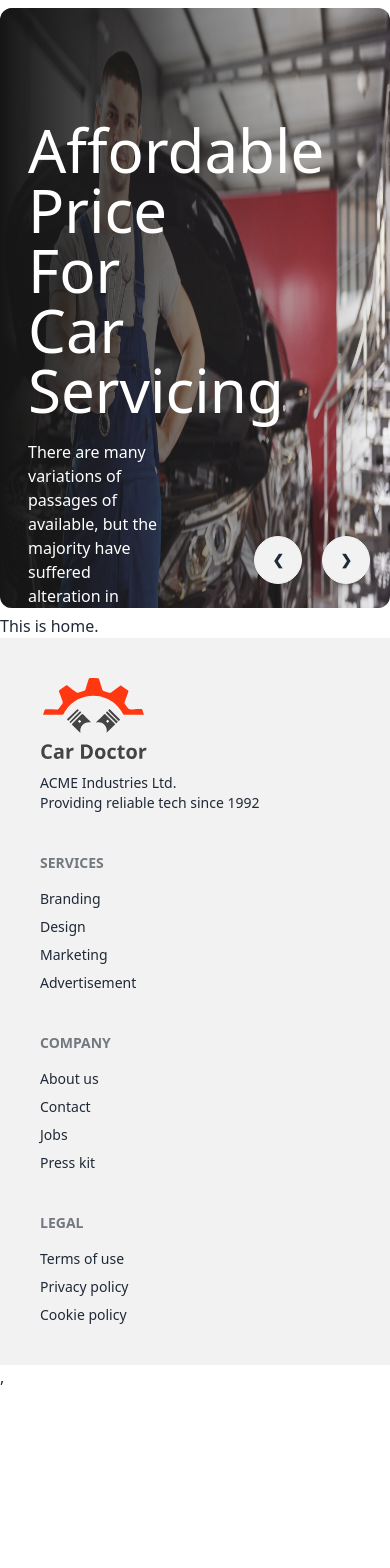
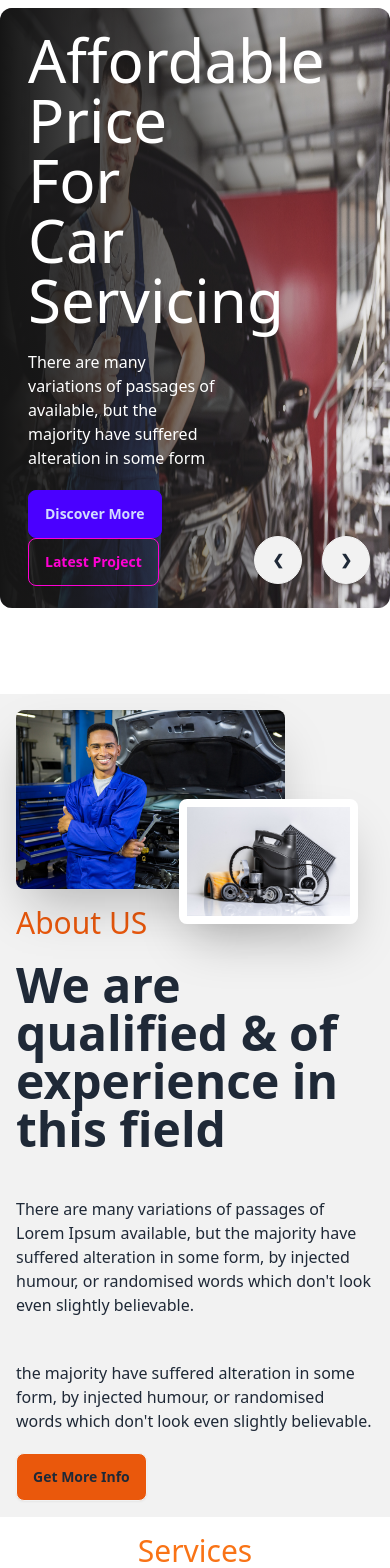
Before and after one commit to freelancermd82/car-doctor-two2-client, a React (Vite) app: page / in a window 390 px wide. Shown: the part 120-1688 px from the top of the page. Before the commit the page ends 1509 px from the top, so only its background shows below. Built offline with nearby package versions, Linux system fonts and the light colour scheme.

Commit message:
about service

```diff
--- a/package.json
+++ b/package.json
@@ -14,6 +14,7 @@
     "match-sorter": "^6.3.4",
     "react": "^18.3.1",
     "react-dom": "^18.3.1",
+    "react-icons": "^5.3.0",
     "react-router-dom": "^6.26.2",
     "sort-by": "^1.2.0"
   },
--- /dev/null
+++ b/src/pages/Home/About/About.jsx
@@ -0,0 +1,33 @@
+import React from 'react';
+import parts from '../../../assets/images/about_us/parts.jpg';
+import person from '../../../assets/images/about_us/person.jpg';
+
+const About = () => {
+    return (
+        <div className="hero bg-base-200 mt-20">
+            <div className="hero-content flex-col lg:flex-row">
+                <div className='lg:w-1/2 relative'>
+                    <img
+                        src={person}
+                        className="w-3/4 rounded-lg shadow-2xl" />
+                    <img
+                        src={parts}
+                        className="w-1/2 right-4 top-1/2 rounded-lg border-8 border-white shadow-2xl absolute" />
+                </div>
+                <div className='lg:w-1/2 space-y-5'>
+                    <h3 className='text-3xl text-orange-600'>About US</h3>
+                    <h1 className="text-5xl font-bold">We are qualified & of experience in this field</h1>
+                    <p className="py-6">
+                        There are many variations of passages of Lorem Ipsum available, but the majority have suffered alteration in some form, by injected humour, or randomised words which don't look even slightly believable.
+                    </p>
+                    <p>
+                        the majority have suffered alteration in some form, by injected humour, or randomised words which don't look even slightly believable.
+                    </p>
+                    <button className="btn bg-orange-600 ">Get More Info</button>
+                </div>
+            </div>
+        </div>
+    );
+};
+
+export default About;
--- a/src/pages/Home/Banner/Banner.jsx
+++ b/src/pages/Home/Banner/Banner.jsx
@@ -11,8 +11,8 @@ const Banner = () => {
                 <img
                     src={img1}
                     className="w-full rounded-xl" />
-                <div className="absolute w-full rounded-xl h-full bg-gradient-to-r from-[#151515] to-[rgba(21, 21, 21, 0)]">
-                    <div className='w-1/3 mt-28 ml-7 text-white space-y-5'>
+                <div className="absolute w-full flex items-center rounded-xl h-full bg-gradient-to-r from-[#151515] to-[rgba(21, 21, 21, 0)]">
+                    <div className='w-1/2 ml-7 text-white space-y-5'>
                         <h1 className='text-6xl'>Affordable Price For Car Servicing</h1>
                         <p>There are many variations of passages of  available, but the majority have suffered alteration in some form</p>
                         <div className=''>
@@ -29,27 +29,57 @@ const Banner = () => {
             <div id="slide2" className="carousel-item relative w-full">
                 <img
                     src={img2}
-                    className="w-full rounded" />
-                <div className="absolute left-5 right-5 top-1/2 flex -translate-y-1/2 transform justify-between">
-                    <a href="#slide1" className="btn btn-circle">❮</a>
+                    className="w-full rounded-xl" />
+                <div className="absolute w-full flex items-center rounded-xl h-full bg-gradient-to-r from-[#151515] to-[rgba(21, 21, 21, 0)]">
+                    <div className='w-1/2 ml-7 text-white space-y-5'>
+                        <h1 className='text-6xl'>Affordable Price For Car Servicing</h1>
+                        <p>There are many variations of passages of  available, but the majority have suffered alteration in some form</p>
+                        <div className=''>
+                            <button className="btn btn-primary mr-5">Discover More</button>
+                            <button className="btn btn-outline btn-secondary">Latest Project</button>
+                        </div>
+                    </div>
+                </div>
+                <div className="absolute left-5 right-5 bottom-0 flex -translate-y-1/2 transform justify-end">
+                    <a href="#slide1" className="btn btn-circle mr-5">❮</a>
                     <a href="#slide3" className="btn btn-circle">❯</a>
                 </div>
             </div>
             <div id="slide3" className="carousel-item relative w-full">
                 <img
                     src={img3}
-                    className="w-full rounded" />
-                <div className="absolute left-5 right-5 top-1/2 flex -translate-y-1/2 transform justify-between">
-                    <a href="#slide2" className="btn btn-circle">❮</a>
+                    className="w-full rounded-xl" />
+                <div className="absolute w-full flex items-center rounded-xl h-full bg-gradient-to-r from-[#151515] to-[rgba(21, 21, 21, 0)]">
+                    <div className='w-1/2 ml-7 text-white space-y-5'>
+                        <h1 className='text-6xl'>Affordable Price For Car Servicing</h1>
+                        <p>There are many variations of passages of  available, but the majority have suffered alteration in some form</p>
+                        <div className=''>
+                            <button className="btn btn-primary mr-5">Discover More</button>
+                            <button className="btn btn-outline btn-secondary">Latest Project</button>
+                        </div>
+                    </div>
+                </div>
+                <div className="absolute left-5 right-5 bottom-0 flex -translate-y-1/2 transform justify-end">
+                    <a href="#slide2" className="btn btn-circle mr-5">❮</a>
                     <a href="#slide4" className="btn btn-circle">❯</a>
                 </div>
             </div>
             <div id="slide4" className="carousel-item relative w-full">
                 <img
                     src={img4}
-                    className="w-full rounded" />
-                <div className="absolute left-5 right-5 top-1/2 flex -translate-y-1/2 transform justify-between">
-                    <a href="#slide3" className="btn btn-circle">❮</a>
+                    className="w-full rounded-xl" />
+                <div className="absolute w-full flex items-center rounded-xl h-full bg-gradient-to-r from-[#151515] to-[rgba(21, 21, 21, 0)]">
+                    <div className='w-1/2 ml-7 text-white space-y-5'>
+                        <h1 className='text-6xl'>Affordable Price For Car Servicing</h1>
+                        <p>There are many variations of passages of  available, but the majority have suffered alteration in some form</p>
+                        <div className=''>
+                            <button className="btn btn-primary mr-5">Discover More</button>
+                            <button className="btn btn-outline btn-secondary">Latest Project</button>
+                        </div>
+                    </div>
+                </div>
+                <div className="absolute left-5 right-5 bottom-0 flex -translate-y-1/2 transform justify-end">
+                    <a href="#slide3" className="btn btn-circle mr-5">❮</a>
                     <a href="#slide1" className="btn btn-circle">❯</a>
                 </div>
             </div>
--- a/src/pages/Home/Home/Home.jsx
+++ b/src/pages/Home/Home/Home.jsx
@@ -1,11 +1,14 @@
 import React from 'react';
 import Banner from '../Banner/Banner';
+import About from '../About/About';
+import Services from '../Services/Services';
 
 const Home = () => {
     return (
         <div>
             <Banner></Banner>
-            <h3>This is home.</h3>
+            <About></About>
+            <Services></Services>
         </div>
     );
 };
--- /dev/null
+++ b/src/pages/Home/Services/ServiceCard.jsx
@@ -0,0 +1,24 @@
+import React from 'react';
+import { FaArrowRight } from "react-icons/fa";
+
+const ServiceCard = ({ service }) => {
+    const { title, img, price } = service;
+    return (
+        <div className="card bg-base-100 w-96 shadow-xl mb-5">
+            <figure className="px-10 pt-10">
+                <img
+                    src={img}
+                    className="rounded-xl" />
+            </figure>
+            <div className="card-body">
+                <h2 className="card-title">{title}</h2>
+                <p className='text-xl text-orange-500'>Price: ${price}</p>
+                <div className="card-actions flex justify-end">
+                    <button className="btn bg-orange-600"><FaArrowRight /></button>
+                </div>
+            </div>
+        </div>
+    );
+};
+
+export default ServiceCard;
--- /dev/null
+++ b/src/pages/Home/Services/Services.jsx
@@ -0,0 +1,34 @@
+import { data } from 'autoprefixer';
+import React, { useEffect, useState } from 'react';
+import ServiceCard from './ServiceCard';
+
+const Services = () => {
+    const [services, setServices] = useState([]);
+
+    useEffect(() => {
+        fetch('services.json')
+            .then(res => res.json())
+            .then(data => setServices(data));
+    }, [])
+    return (
+        <div className='mt-4'>
+            <div className='text-center space-y-3'>
+                <h3 className='text-3xl text-orange-500'>Services</h3>
+                <h2 className='text-5xl'>Our Services area</h2>
+                <p>the majority have suffered alteration in some form, by injected humour,<br /> or randomised words which do not look even slightly believable. </p>
+            </div>
+
+            <div className='grid sm:grid-cols-1 md:grid-cols-2 lg:grid-cols-3 gap-5'>
+                {
+                    services.map(service => <ServiceCard
+                        key={service._id}
+                        service={service}
+                    ></ServiceCard>)
+                }
+            </div>
+
+        </div>
+    );
+};
+
+export default Services;
```
Also changed, not shown: 1 other file (tests, documents, lock files or other folders).
